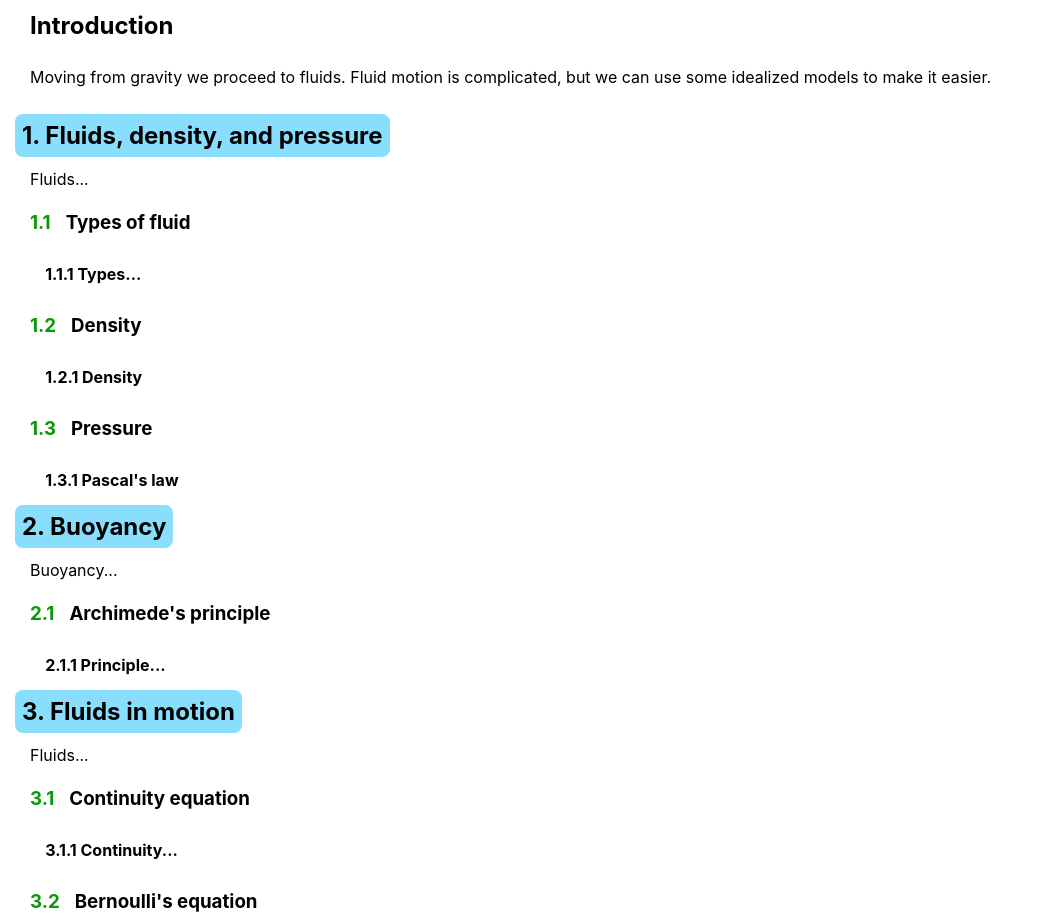
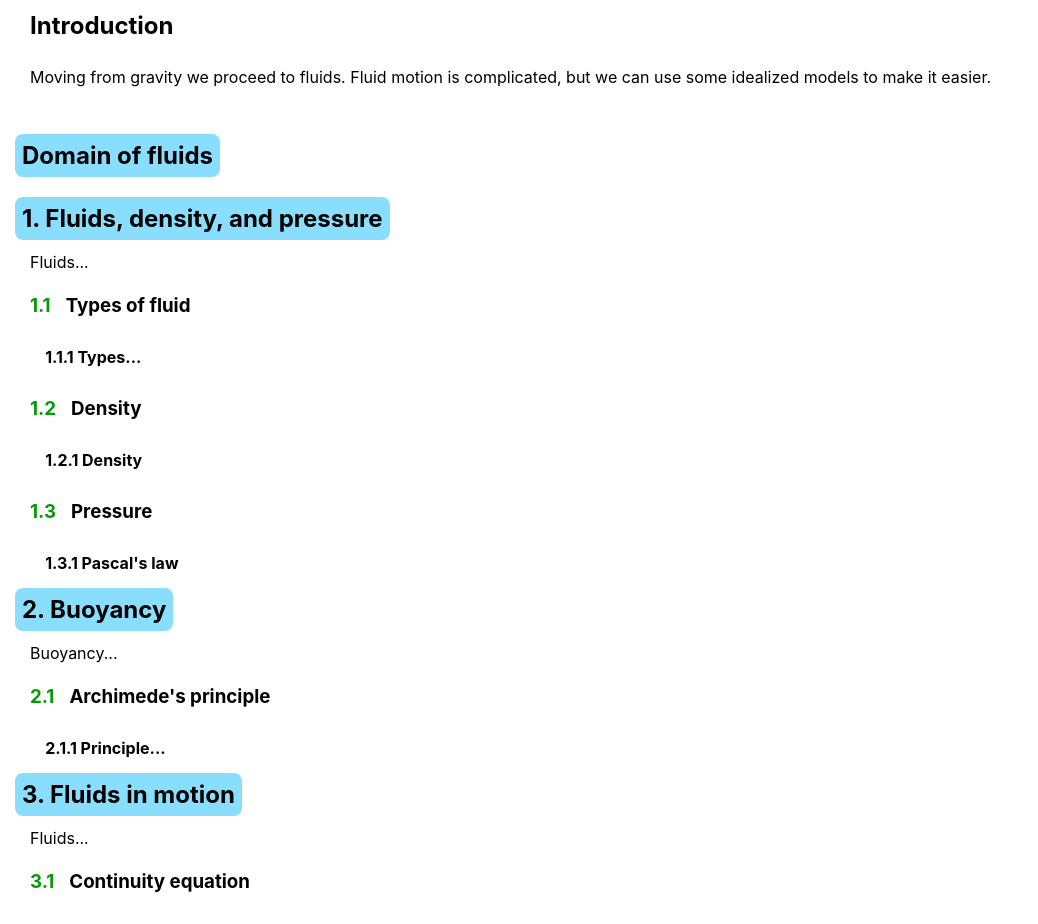
Before and after one commit to JRFink/jrfphyspagesnew, a Next.js app: page /education/gp1/fluid in a window 1280 px wide. Shown: the part 900-1824 px from the top of the page, without its empty margins (0-1038 px from the left). Built offline with nearby package versions, Linux system fonts and the light colour scheme.

Commit message:
Update index.tsx

```diff
--- a/pages/education/gp1/fluid/index.tsx
+++ b/pages/education/gp1/fluid/index.tsx
@@ -24,6 +24,12 @@ Introduction
 <p>
       Moving from gravity we proceed to fluids. Fluid motion is complicated, but we can use some idealized models to make it easier.
 </p>
+<br />
+<br />
+<h2 className={style.h2SectionColor}>
+         Domain of fluids
+</h2>
+<br />
 <br />
             <h2 className={style.h2SectionColor} id="fluid">
                 1. Fluids, density, and pressure
```
